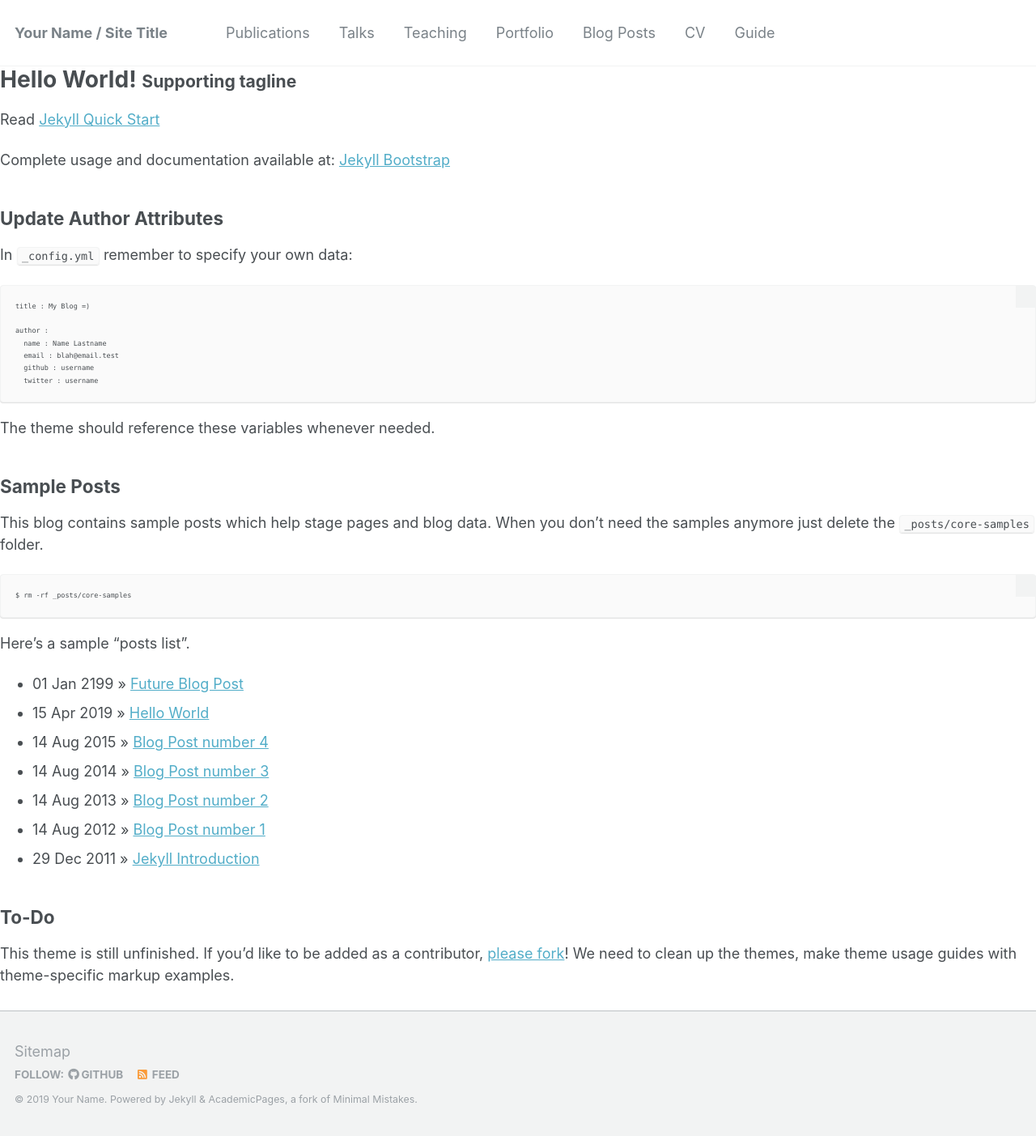
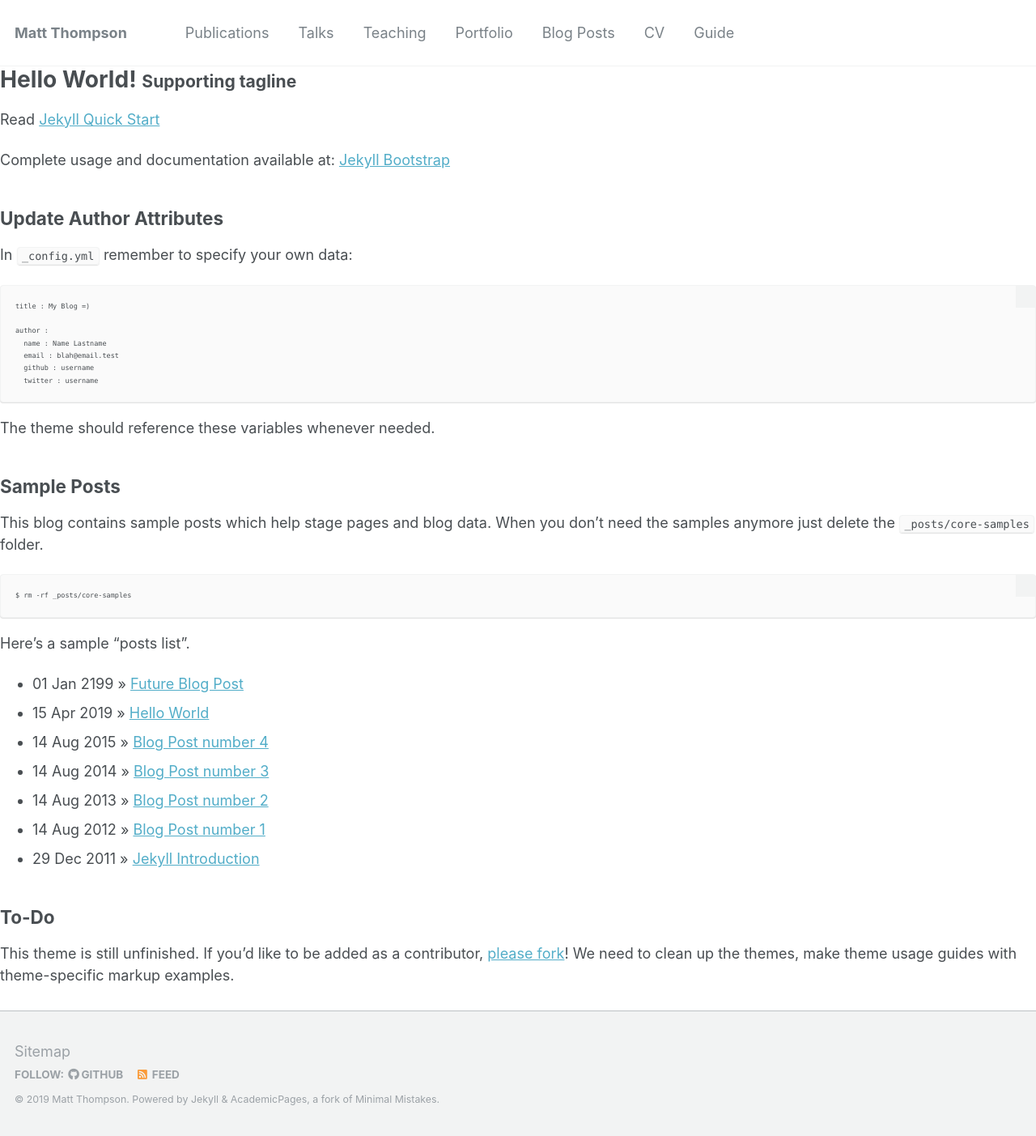
Before and after one commit to mattwthompson/mattwthompson.github.io, a Jekyll site: the page built from index.md, in a window 1280 px wide. Shown: the whole page at 81% size. Built offline with Jekyll 4.4.1, drawn with Linux system fonts in a browser that asks for light colours.

Commit message:
Update metadata

```diff
--- a/_config.yml
+++ b/_config.yml
@@ -7,13 +7,13 @@
 
 # Site Settings
 locale                   : "en-US"
-title                    : "Your Name / Site Title"
+title                    : "Matt Thompson"
 title_separator          : "-"
-name                     : &name "Your Name"
-description              : &description "personal description"
-url                      : https://academicpages.github.io # the base hostname & protocol for your site e.g. "https://mmistakes.github.io"
+name                     : &name "Matt Thompson"
+description              : &description "Some of my work"
+url                      : https://mattthompson.info # the base hostname & protocol for your site e.g. "https://mmistakes.github.io"
 baseurl                  : "" # the subpath of your site, e.g. "/blog"
-repository               : "academicpages/academicpages.github.io"
+repository               : "mattwthompson/mattwthompson.github.io"
 teaser                   :  # filename of teaser fallback teaser image placed in /images/, .e.g. "500x300.png"
 breadcrumbs              : false # true, false (default)
 words_per_minute         : 160
@@ -87,8 +87,8 @@ author:
   employer         :
   pubmed           : "https://www.ncbi.nlm.nih.gov/pubmed/?term=john+snow"
   googlescholar    : "http://yourfullgooglescholarurl.com"
-  email            :
-  researchgate     :  # example: "https://www.researchgate.net/profile/yourprofile"
+  email            : "matt.thompson@vanderbilt.edu"
+  researchgate     : "https://www.researchgate.net/profile/Matthew_Thompson39"
   uri              :
   bitbucket        :
   codepen          :
@@ -96,20 +96,20 @@ author:
   flickr           :
   facebook         :
   foursquare       :
-  github           : "academicpages"
+  github           : "mattwthompson"
   google_plus      :
   keybase          :
   instagram        :
   impactstory      : #"https://profiles.impactstory.org/u/xxxx-xxxx-xxxx-xxxx"
   lastfm           :
-  linkedin         :
-  orcid            : "http://orcid.org/yourorcidurl"
+  linkedin         : "https://www.linkedin.com/in/matt-thompson-57501717/"
+  orcid            : "https://orcid.org/0000-0002-1460-3983"
   pinterest        :
   soundcloud       :
   stackoverflow    : # http://stackoverflow.com/users/123456/username
   steam            :
   tumblr           :
-  twitter          : "replacethistwitterhandle"
+  twitter          : #"replacethistwitterhandle"
   vine             :
   weibo            :
   xing             :
```
